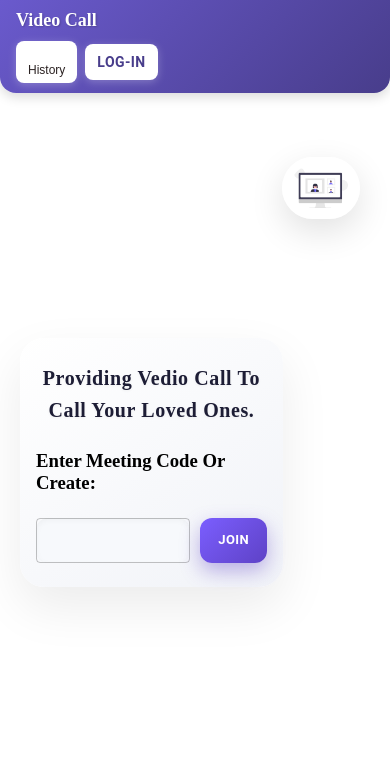
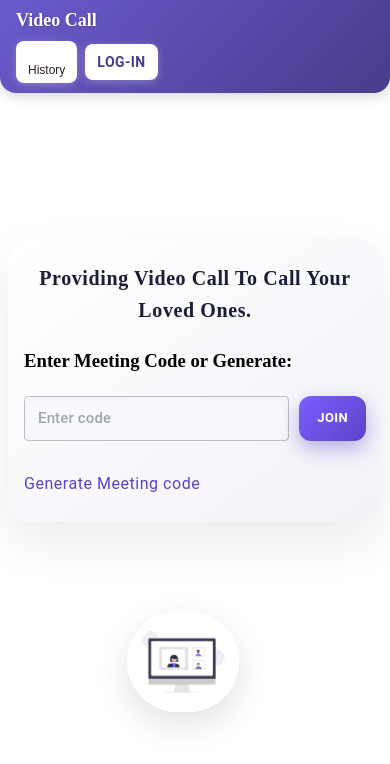
Before and after one commit to sakhilsharma/Vedio-Call, a React (Vite) app in the folder frontend/: page /home in a window 390 px wide. Shown: the top 764 px of the page. Built offline with nearby package versions, Linux system fonts and the light colour scheme; some icons are missing.

Commit message:
refining code

```diff
--- a/frontend/src/App.css
+++ b/frontend/src/App.css
@@ -446,6 +446,7 @@
 .auth-left {
   flex: 1;
   background-color: #fff;
+  z-index:1000;
   /* Optional: you can leave this white or add a logo later */
 }
 
@@ -466,6 +467,7 @@
 @media (max-width:520px){
 .auth-right{
   display:none;
+  z-index:1;
 }
 }
 .MuiBox-root {
--- a/frontend/src/pages/Home.jsx
+++ b/frontend/src/pages/Home.jsx
@@ -1,72 +1,102 @@
-import React, { useContext } from 'react';
+import React, { useContext, useState } from 'react';
 import withAuth from '../../utils/withauth';
 import { useNavigate } from 'react-router-dom';
 import '../App.css';
-import { Button, IconButton, TextField } from '@mui/material';
+import { Button, IconButton, TextField, Typography } from '@mui/material';
 import HistoryIcon from '@mui/icons-material/History';
-import { useState } from 'react'
 import { AuthContext } from '../context/AuthContext';
+
 function Home() {
-    let navigate = useNavigate();
+    const navigate = useNavigate();
     const { addToUserHistory } = useContext(AuthContext);
     const [meetingCode, setMeetingCode] = useState("");
-    let handleJoinVideoCall = async () => {
-        //we need to await addToHistory
+    const [copied, setCopied] = useState(false);
+
+    // 🔐 Random code generator
+    const generateMeetingCode = (length = 8) => {
+        const chars = 'ABCDEFGHIJKLMNOPQRSTUVWXYZabcdefghijklmnopqrstuvwxyz0123456789';
+        let result = '';
+        for (let i = 0; i < length; i++) {
+            result += chars.charAt(Math.floor(Math.random() * chars.length));
+        }
+        return result;
+    };
+
+    const handleJoinVideoCall = async () => {
+        if (!meetingCode) return;
         await addToUserHistory(meetingCode);
         navigate(`/${meetingCode}`);
-    }
+    };
+
+    const handleGenerateClick = async () => {
+        const code = generateMeetingCode();
+        setMeetingCode(code);
+        await navigator.clipboard.writeText(code);
+        setCopied(true);
+        setTimeout(() => setCopied(false), 2000);
+    };
+
     return (
         <>
             <div className="navbar">
                 <div style={{ display: "flex", alignItems: "center" }}>
                     <h3>Video Call</h3>
-
-                </div >
-                <div style={{ display: "flex", alignItems: "center" }} >
-                    <IconButton onClick={() => {
-                        navigate("/history");
-                    }}>
+                </div>
+                <div style={{ display: "flex", alignItems: "center" }}>
+                    <IconButton onClick={() => navigate("/history")}>
                         <HistoryIcon />
                         <p>History</p>
                     </IconButton>
-                    {
-                        localStorage.getItem("token") ?
+                    {localStorage.getItem("token") ? (
                         <Button onClick={() => {
                             localStorage.removeItem("token");
                             navigate("/auth");
                         }}>
                             Log-Out
                         </Button>
-                            :
-                            <Button onClick={() => {
-
-                                navigate("/auth");
-                            }}>
-                                Log-In
-                            </Button>
-
-                    }
+                    ) : (
+                        <Button onClick={() => navigate("/auth")}>Log-In</Button>
+                    )}
+                </div>
             </div>
 
-            </div>
             <div className="meetContianer">
                 <div className="leftPanel">
+                    <h2 className="Heading">Providing Video Call To Call Your Loved Ones.</h2>
+                    <h3>Enter Meeting Code or Generate:</h3>
 
-                    <h2 className="Heading">
-                        Providing Vedio Call To Call Your Loved Ones.</h2>
-                    <h3>Enter Meeting Code Or Create:</h3>
-                    <div style={{ display: "flex", gap: "10px" }}>
-                        <TextField onChange={e => setMeetingCode(e.target.value)} id="outlined"></TextField>
-                        <Button onClick={handleJoinVideoCall} variant="contained"> JOIN </Button>
+                    <div style={{ display: "flex", gap: "10px", flexWrap: "wrap" }}>
+                        <TextField
+                            value={meetingCode}
+                            onChange={e => setMeetingCode(e.target.value)}
+                            placeholder="Enter code"
+                            id="outlined"
+                        />
+                        <Button onClick={handleJoinVideoCall} variant="contained">JOIN</Button>
                     </div>
 
+                    <div style={{ marginTop: "6px" }}>
+                        <Typography
+                            variant="caption"
+                            style={{ color: "#5e42c6", cursor: "pointer" ,fontSize:"1rem" }}
+                            onClick={handleGenerateClick}
+                        >
+                            Generate Meeting code
+                        </Typography>
+                        {copied && (
+                            <Typography variant="caption" style={{ marginLeft: "10px", color: "green" }}>
+                                Copied!
+                            </Typography>
+                        )}
                     </div>
+                </div>
+
                 <div className='rightPanel'>
-                    <img srcSet='./logo3.png' alt=''></img>
+                    <img srcSet='./logo3.png' alt='logo' />
                 </div>
             </div>
         </>
-    )
+    );
 }
 
-export default withAuth(Home); //authenticate the home component
+export default withAuth(Home);
--- a/frontend/src/pages/authentication.jsx
+++ b/frontend/src/pages/authentication.jsx
@@ -48,6 +48,7 @@ export default function Auth() {
             }
             if (formState === 1) {
                 let result = await handleRegister(name, username, password);
+                alert(result);
                 console.log(result);
                 setUsername("");
                 setMessage(result);
@@ -86,7 +87,7 @@ export default function Auth() {
                 />
                 <div className="auth-layout">
                     <div className="auth-left">
-                        <Grid item xs={12} sm={8} md={5}  elevation={6} square>
+                        <Grid item xs={12} sm={8} md={5} elevation={6} square>
                             <Box
                                 sx={{
                                     my: 8,
@@ -101,15 +102,27 @@ export default function Auth() {
                                 </Avatar>
 
                                 {/*sign element*/ /*0== login and 1 == formState */}
-                                <div>
-                                    {/*apply varient-ui property */}
+                                <div style={{ textAlign: 'center', marginBottom: '1rem' }}>
                                     <Button variant={formState === 0 ? "contained" : ""} onClick={() => { setFormState(0) }}>
                                         Sign In
                                     </Button>
                                     <Button variant={formState === 1 ? "contained" : ""} onClick={() => { setFormState(1) }}>
                                         Sign Up
                                     </Button>
+
+                                    {formState === 0 && (
+                                        <p style={{ marginTop: '1rem', fontSize: '0.9rem' }}>
+                                            New here?{" "}
+                                            <span
+                                                style={{ color: "#1976d2", cursor: "pointer", textDecoration: "underline" }}
+                                                onClick={() => setFormState(1)}
+                                            >
+                                                Register a new account
+                                            </span>
+                                        </p>
+                                    )}
                                 </div>
+
 
                                 <Box component="form" noValidate sx={{ mt: 1 }}>
                                     {formState === 1 ? <TextField
--- a/frontend/src/pages/videoMeet.jsx
+++ b/frontend/src/pages/videoMeet.jsx
@@ -527,9 +527,14 @@ export default function VideoMeetComponent() {
                             onChange={(e) => setUsername(e.target.value)}
                             variant="outlined"
                         />
-                        <Button variant="contained" onClick={connect}>
+                        {username ?<Button variant="contained" onClick={connect}>
                             Connect
-                        </Button>
+                        </Button> :
+                        <Button variant="contained" disabled>
+                        Connect
+                    </Button>
+                         }
+
 
                         <div className="video-container">
                             <video ref={localVideoRef} autoPlay muted></video>
--- a/frontend/src/styles/videoComponent.css
+++ b/frontend/src/styles/videoComponent.css
@@ -124,6 +124,7 @@
   gap: 8px;
   background: white;
   padding: 8px 0 0 0;
+  z-index:1000;
 }
 
 .chattingArea {
@@ -238,4 +239,23 @@
   .chatRoom h1 {
     font-size: 1.4rem;
   }
+  .meetContianer{
+    display: flex;
+    flex-direction: column;
+    gap:0;
+    padding:0.5rem
+
+  }
+  .rightPanel{
+    width:100%;
+    display: flex;
+    justify-content: center;
+  }
+  .rightPanel img{
+    height:10rem;
+    position: relative;
+    bottom: 3rem;
+    left: 2rem;
+  }
+
 }
```
Also changed, not shown: frontend/src/context/AuthContext.jsx (+4 -3 lines). Lines whose indentation alone changed are shown as unchanged.
